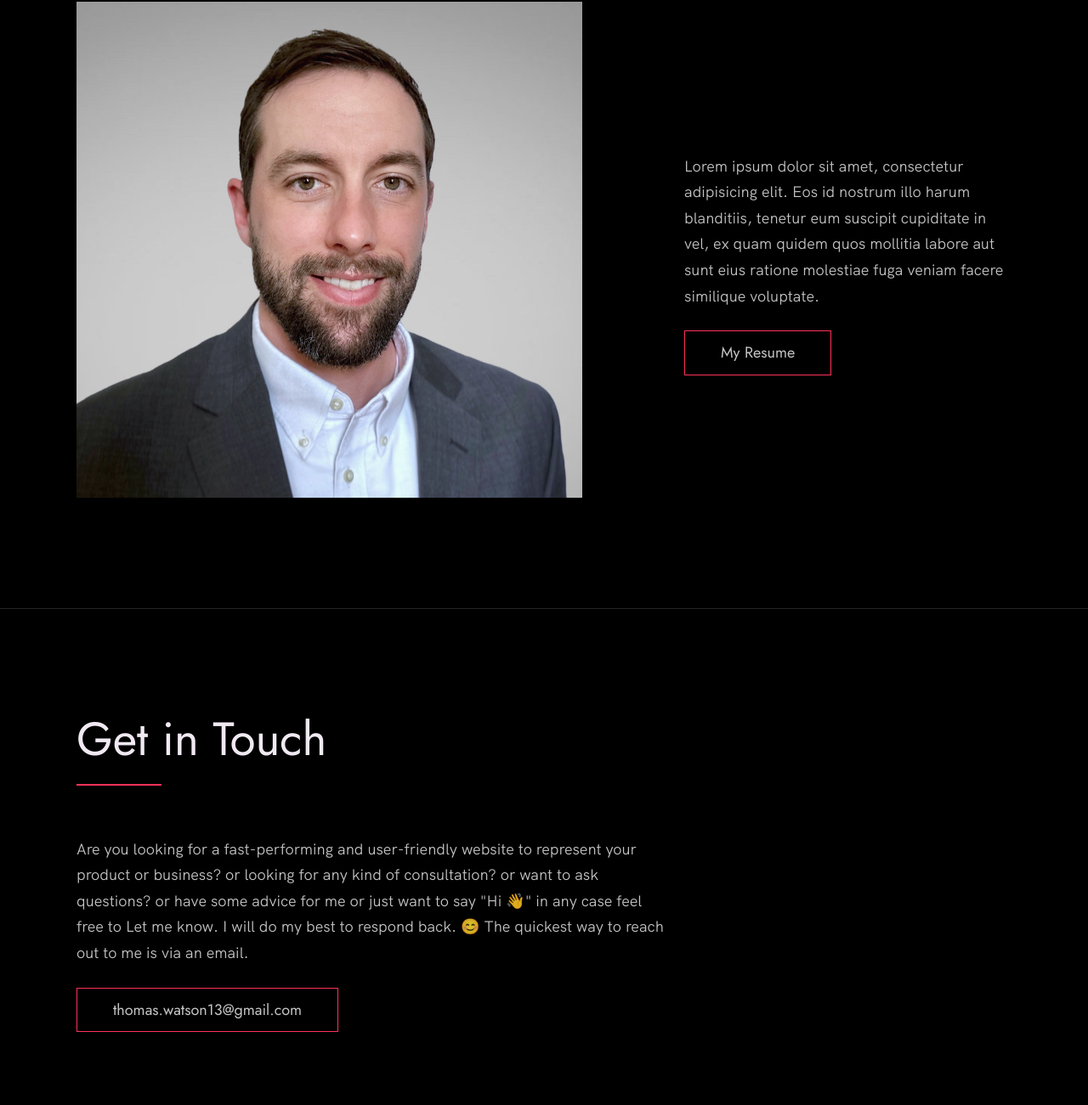
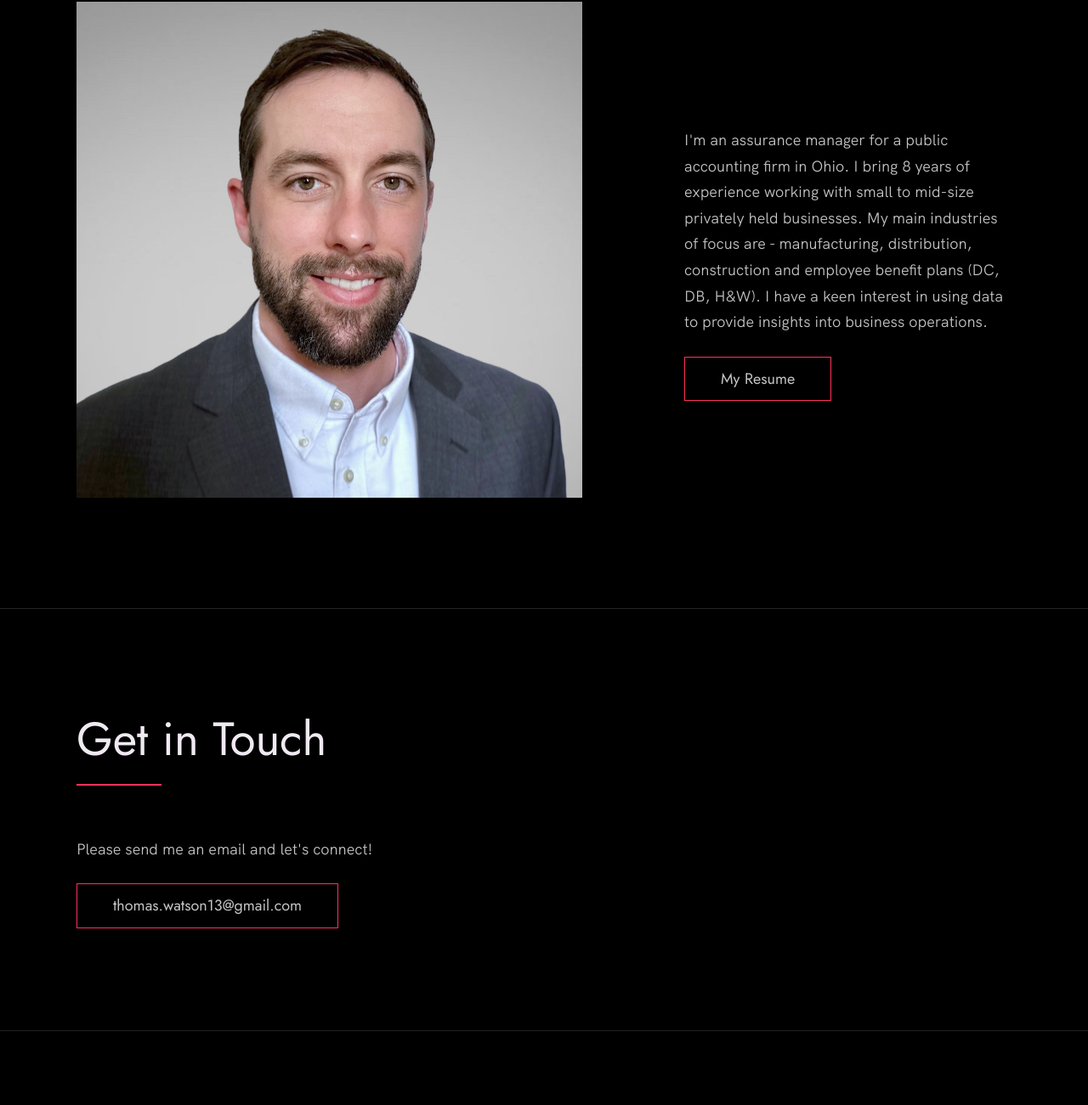
Before and after one commit to ThomasWatsonCPA/ThomasWatsonCPA.github.io, a plain HTML site: page index.html in a window 1280 px wide. Shown: the part 3167-4468 px from the top of the page at 85% size. Drawn offline with Linux system fonts and the light colour scheme.

Commit message:
second commit

```diff
--- a/index.html
+++ b/index.html
@@ -156,13 +156,14 @@
           <div class="about__text">
             <!-- Replace the below paragraph with info about yourself -->
             <p>
-              Lorem ipsum dolor sit amet, consectetur adipisicing elit. Eos id
-              nostrum illo harum blanditiis, tenetur eum suscipit cupiditate
-              in vel, ex quam quidem quos mollitia labore aut sunt eius
-              ratione molestiae fuga veniam facere similique voluptate.
+              I'm an assurance manager for a public accounting firm in Ohio. I bring
+              8 years of experience working with small to mid-size privately held
+              businesses. My main industries of focus are - manufacturing, distribution,
+              construction and employee benefit plans (DC, DB, H&W). I have a keen
+              interest in using data to provide insights into business operations.
             </p>
             <!-- Provide a link to your resume -->
-            <a href="#" class="btn">My Resume</a>
+            <a href="file:Thomas Watson Resume 2024.pdf" class="btn">My Resume</a>
           </div>
 
           <div class="about__photo-container">
@@ -181,12 +182,7 @@
       <h2>Get in Touch</h2>
       <div class="contact__info">
         <p>
-          Are you looking for a fast-performing and user-friendly website to
-          represent your product or business? or looking for any kind of
-          consultation? or want to ask questions? or have some advice for me
-          or just want to say "Hi 👋" in any case feel free to Let me know. I
-          will do my best to respond back. 😊 The quickest way to reach out to
-          me is via an email.
+          Please send me an email and let's connect!
         </p>
         <!-- Replace the email with yours -->
         <a href="mailto:you@example.com" class="btn">thomas.watson13@gmail.com</a>
```
Also changed, not shown: 1 other file.
